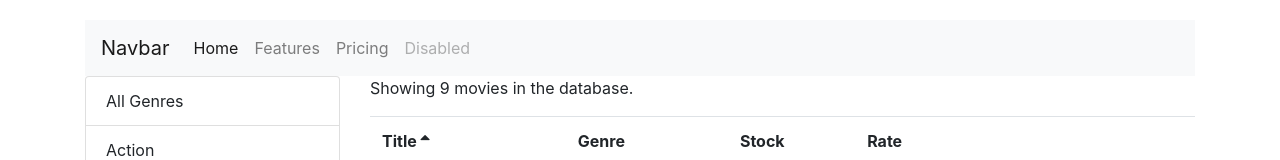
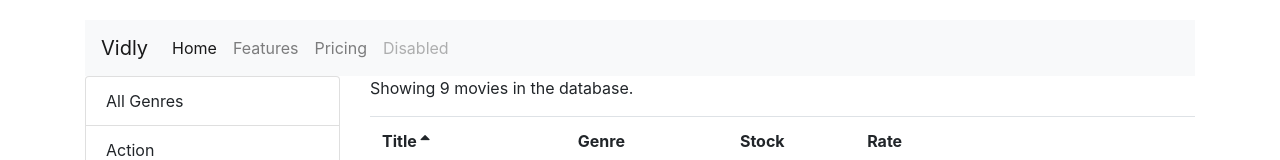
Before and after one commit to gerrymcdonnell/react-vidly, a React (Create React App) app: page / in a window 1280 px wide. Shown: the top 160 px of the page. Built offline with nearby package versions, Linux system fonts and the light colour scheme.

Commit message:
fixed navbar class warning

```diff
--- a/src/components/common/navBar.jsx
+++ b/src/components/common/navBar.jsx
@@ -8,28 +8,30 @@
     }*/
     render() {
         return (
-            <nav class="navbar navbar-expand-lg navbar-light bg-light">
-                <a class="navbar-brand" href="#">Navbar</a>
-                <button class="navbar-toggler" type="button" data-toggle="collapse" data-target="#navbarNav" aria-controls="navbarNav" aria-expanded="false" aria-label="Toggle navigation">
-                    <span class="navbar-toggler-icon"></span>
+            <nav className="navbar navbar-expand-lg navbar-light bg-light">
+
+                <a className="navbar-brand" href="#">Vidly</a>
+                <button className="navbar-toggler" type="button" data-toggle="collapse" data-target="#navbarNav" aria-controls="navbarNav" aria-expanded="false" aria-label="Toggle navigation">
+                    <span className="navbar-toggler-icon"></span>
                 </button>
-                <div class="collapse navbar-collapse" id="navbarNav">
-                    <ul class="navbar-nav">
 
-                    <li class="nav-item active">
-                        <a class="nav-link" href="#">Home <span class="sr-only">(current)</span></a>
+                <div className="collapse navbar-collapse" id="navbarNav">
+                    <ul className="navbar-nav">
+
+                    <li className="nav-item active">
+                        <a className="nav-link" href="#">Home <span className="sr-only">(current)</span></a>
                     </li>
 
-                    <li class="nav-item">
-                        <a class="nav-link" href="#">Features</a>
+                    <li className="nav-item">
+                        <a className="nav-link" href="#">Features</a>
                     </li>
 
-                    <li class="nav-item">
-                        <a class="nav-link" href="#">Pricing</a>
+                    <li className="nav-item">
+                        <a className="nav-link" href="#">Pricing</a>
                     </li>
 
-                    <li class="nav-item">
-                        <a class="nav-link disabled" href="#">Disabled</a>
+                    <li className="nav-item">
+                        <a className="nav-link disabled" href="#">Disabled</a>
                     </li>
 
                     </ul>
```
